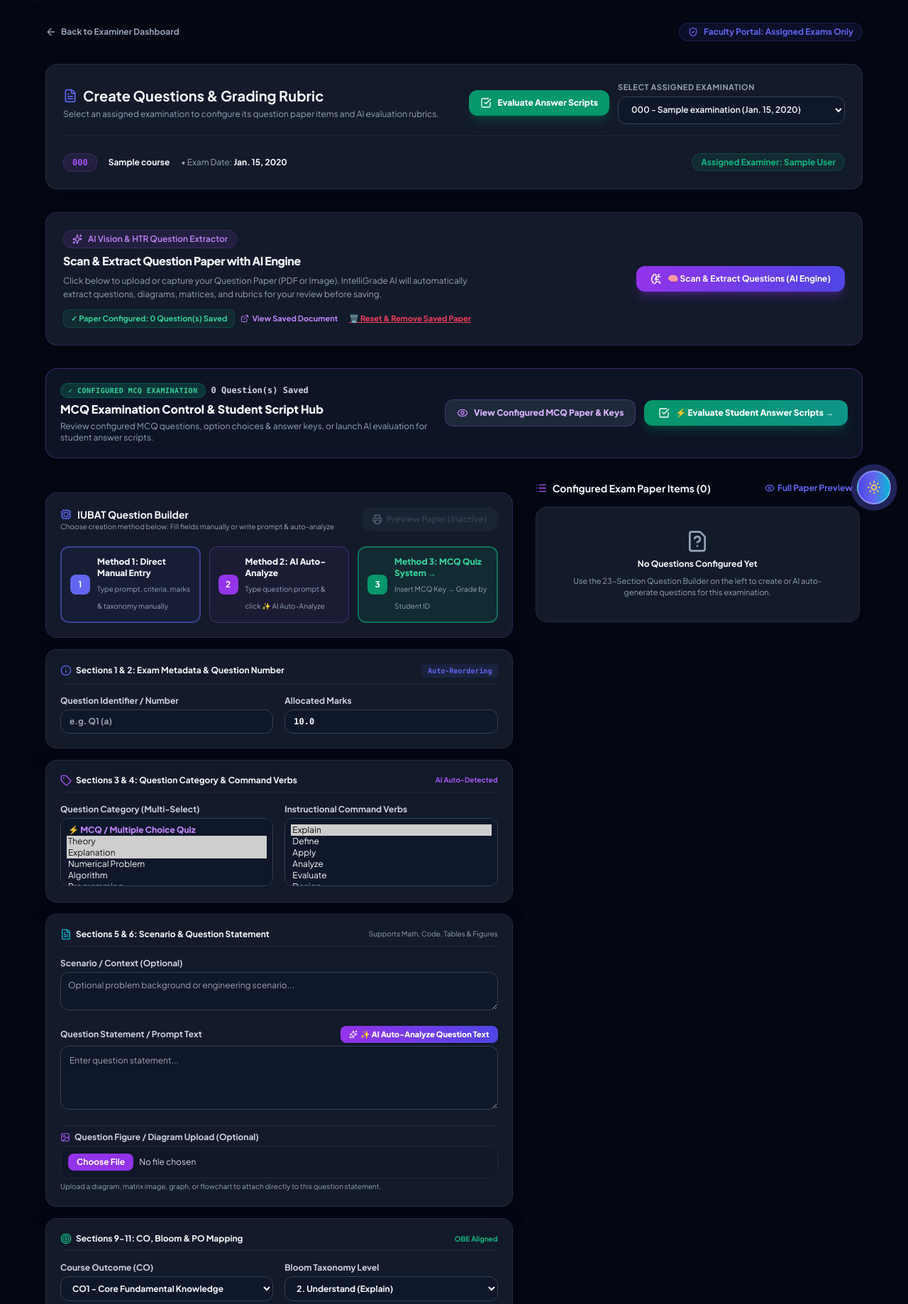
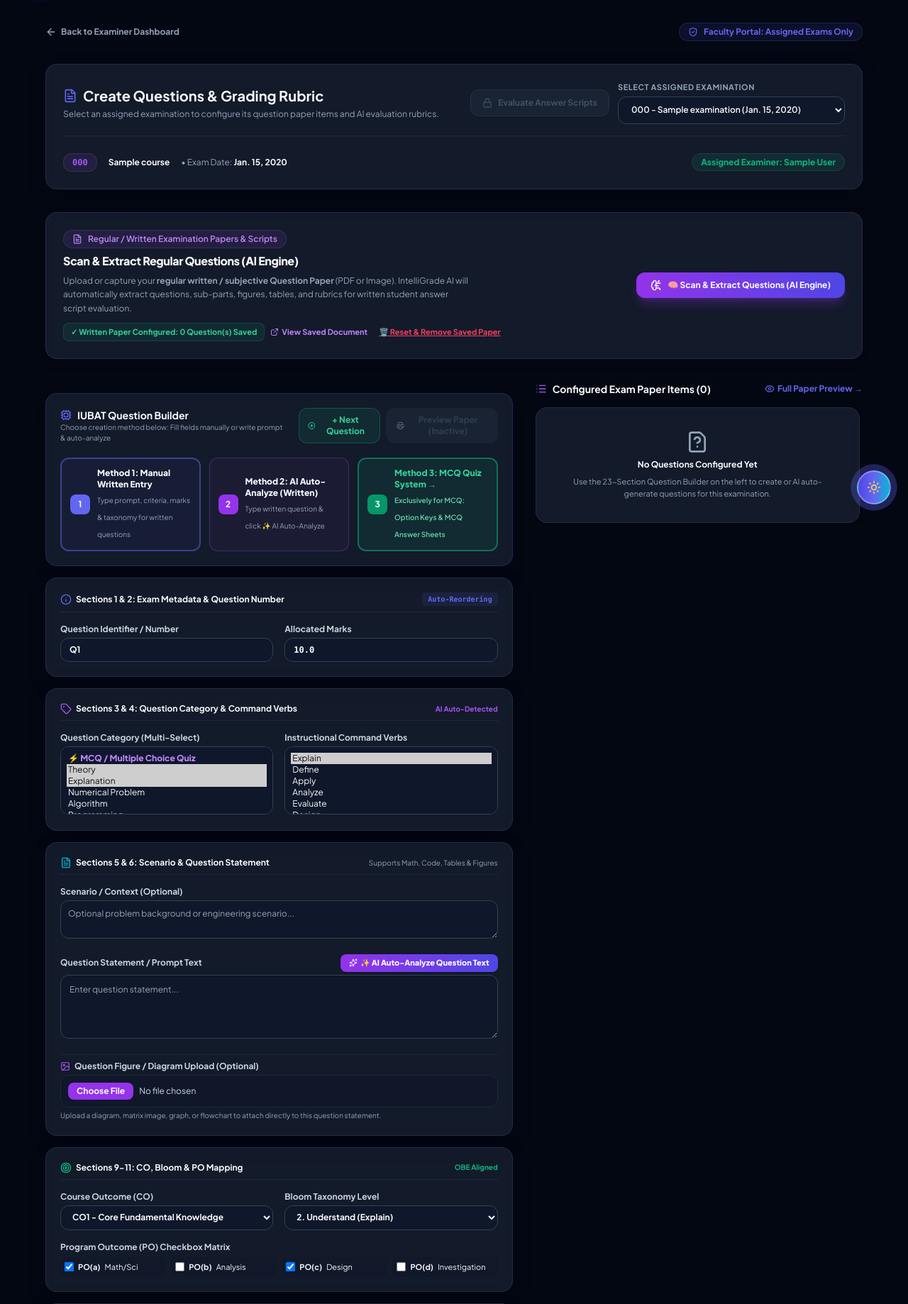
Before and after one commit to hijbullahx/IntelliGrade, a Django app: page /teacher/questions-rubric/ in a window 1280 px wide. Shown: the part 65-1903 px from the top of the page at 71% size. Run offline with Django 5.2, Linux system fonts and the light colour scheme; a user stored in the database is signed in; tables that the repository leaves empty hold one stand-in row (values such as "Sample post"); data that the repository does not hold is empty; some libraries are stand-ins or nearby versions.

Commit message:
feat: implement question and rubric management interface for faculty dashboard

```diff
--- a/mainproject/core/templates/core/question_rubric_manage.html
+++ b/mainproject/core/templates/core/question_rubric_manage.html
@@ -38,9 +38,15 @@
 
             <div class="flex items-center gap-3 w-full md:w-auto">
                 {% if selected_exam %}
-                <a href="{% url 'evaluate_answer_scripts_list' selected_exam.id %}" class="px-4 py-2.5 bg-emerald-600 hover:bg-emerald-500 text-white font-extrabold text-xs rounded-xl shadow-lg shadow-emerald-600/25 transition-all flex items-center gap-2 shrink-0">
-                    <i data-lucide="check-square" class="w-4 h-4"></i> Evaluate Answer Scripts
-                </a>
+                    {% if questions and questions.count > 0 %}
+                    <a href="{% url 'evaluate_answer_scripts_list' selected_exam.id %}" class="px-4 py-2.5 bg-emerald-600 hover:bg-emerald-500 text-white font-extrabold text-xs rounded-xl shadow-lg shadow-emerald-600/25 transition-all flex items-center gap-2 shrink-0">
+                        <i data-lucide="check-square" class="w-4 h-4"></i> Evaluate Answer Scripts
+                    </a>
+                    {% else %}
+                    <button type="button" disabled title="Upload, scan, and finalize the Question Paper & Rubrics before evaluating answer scripts." class="px-4 py-2.5 bg-slate-200 dark:bg-slate-800 text-slate-400 dark:text-slate-500 font-bold text-xs rounded-xl cursor-not-allowed opacity-60 flex items-center gap-2 shrink-0 border border-slate-300 dark:border-slate-700">
+                        <i data-lucide="lock" class="w-3.5 h-3.5"></i> Evaluate Answer Scripts
+                    </button>
+                    {% endif %}
                 {% endif %}
                 <!-- Assigned Exam Selector Dropdown -->
                 <div class="w-full md:w-80">
@@ -82,18 +88,18 @@
     </div>
     {% else %}
 
-    <!-- AI Question Paper Extraction Banner (Modal Trigger) -->
+    <!-- AI Question Paper Extraction Banner (For Regular / Written Examination Papers & Scripts) -->
     <div class="glass-card p-6 rounded-2xl border border-purple-500/20 shadow-lg space-y-4">
         <div class="flex flex-col md:flex-row md:items-center justify-between gap-4">
             <div class="space-y-1.5 flex-1">
                 <div class="inline-flex items-center gap-2 px-3 py-1 rounded-full bg-purple-500/10 text-purple-600 dark:text-purple-400 border border-purple-500/20 text-xs font-semibold">
-                    <i data-lucide="sparkles" class="w-3.5 h-3.5"></i> AI Vision & HTR Question Extractor
+                    <i data-lucide="file-text" class="w-3.5 h-3.5"></i> Regular / Written Examination Papers & Scripts
                 </div>
                 <h3 class="font-extrabold text-base theme-text-primary tracking-tight">
-                    Scan & Extract Question Paper with AI Engine
+                    Scan & Extract Regular Questions (AI Engine)
                 </h3>
                 <p class="theme-text-muted text-xs leading-relaxed max-w-xl">
-                    Click below to upload or capture your Question Paper (PDF or Image). IntelliGrade AI will automatically extract questions, diagrams, matrices, and rubrics for your review before saving.
+                    Upload or capture your <strong>regular written / subjective Question Paper</strong> (PDF or Image). IntelliGrade AI will automatically extract questions, sub-parts, figures, tables, and rubrics for written student answer script evaluation.
                 </p>
 
                 <div id="qpStatusBadge" class="pt-1">
@@ -102,7 +108,7 @@
                         {% csrf_token %}
                         <input type="hidden" name="examination_id" value="{{ selected_exam.id }}">
                         <span class="px-2.5 py-1 rounded-lg bg-emerald-500/10 text-emerald-600 dark:text-emerald-400 font-bold text-[11px] border border-emerald-500/20">
-                            ✓ Paper Configured: {{ questions.count }} Question(s) Saved
+                            ✓ Written Paper Configured: {{ questions.count }} Question(s) Saved
                         </span>
                         {% if selected_exam.question_paper_file %}
                         <a href="{{ selected_exam.question_paper_file.url }}" target="_blank" class="text-[11px] text-purple-600 dark:text-purple-400 font-bold hover:underline inline-flex items-center gap-1">
@@ -114,21 +120,21 @@
                         </button>
                     </form>
                     {% else %}
-                    <span class="text-[11px] theme-text-muted italic">No Question Paper document uploaded or configured yet for this examination.</span>
+                    <span class="text-[11px] theme-text-muted italic">No regular Question Paper document uploaded or configured yet for this examination.</span>
                     {% endif %}
                 </div>
             </div>
 
             <div class="flex items-center gap-3 shrink-0">
                 <button type="button" onclick="scanAcademicPaper()" id="scanAcademicBtn" class="px-6 py-3 bg-gradient-to-r from-purple-600 to-indigo-600 hover:from-purple-500 hover:to-indigo-500 text-white font-extrabold text-xs rounded-xl shadow-lg shadow-purple-600/30 transition-all flex items-center gap-2.5 cursor-pointer">
-                    <i data-lucide="brain-circuit" class="w-4 h-4"></i> 🧠 Scan & Extract Question Paper (AI Engine)
+                    <i data-lucide="brain-circuit" class="w-4 h-4"></i> 🧠 Scan & Extract Questions (AI Engine)
                 </button>
             </div>
         </div>
     </div>
 
-    <!-- Dedicated MCQ Examination Control Hub (Shows when examination is selected) -->
-    {% if selected_exam %}
+    <!-- Dedicated MCQ Examination Control Hub (Shows when examination has configured questions) -->
+    {% if selected_exam and questions and questions.count > 0 %}
     <div class="glass-card p-5 rounded-2xl border border-purple-500/30 bg-slate-900/90 shadow-xl space-y-4">
         <div class="flex flex-col md:flex-row md:items-center justify-between gap-4">
             <div class="space-y-1">
@@ -245,6 +251,9 @@
                             <p class="text-[10px] theme-text-muted">Choose creation method below: Fill fields manually or write prompt & auto-analyze</p>
                         </div>
                         <div class="flex items-center gap-2">
+                            <button type="button" onclick="startNewQuestion()" class="px-3 py-2 bg-emerald-500/10 hover:bg-emerald-500/20 text-emerald-600 dark:text-emerald-400 border border-emerald-500/30 rounded-xl text-xs font-bold transition-all flex items-center gap-1.5 cursor-pointer shadow-sm" title="Clear form & start creating the next question">
+                                <i data-lucide="plus-circle" class="w-3.5 h-3.5"></i> + Next Question
+                            </button>
                             {% if questions %}
                             <button type="button" onclick="openIUBATPreviewModal()" class="px-3.5 py-2 bg-gradient-to-r from-cyan-600 to-blue-600 hover:from-cyan-500 hover:to-blue-500 text-white rounded-xl text-xs font-extrabold shadow-md transition-all flex items-center gap-1.5 cursor-pointer">
                                 <i data-lucide="printer" class="w-3.5 h-3.5 text-white"></i> Preview Paper
@@ -262,22 +271,22 @@
                         <div class="p-3 rounded-xl border-2 border-brand-500/50 bg-brand-500/5 flex items-center gap-2.5">
                             <span class="w-7 h-7 rounded-lg bg-brand-500 text-white flex items-center justify-center text-xs font-bold shrink-0">1</span>
                             <div>
-                                <span class="font-extrabold text-xs theme-text-primary block">Method 1: Direct Manual Entry</span>
-                                <span class="text-[10px] theme-text-muted">Type prompt, criteria, marks & taxonomy manually</span>
+                                <span class="font-extrabold text-xs theme-text-primary block">Method 1: Manual Written Entry</span>
+                                <span class="text-[10px] theme-text-muted">Type prompt, criteria, marks & taxonomy for written questions</span>
                             </div>
                         </div>
                         <div class="p-3 rounded-xl border border-purple-500/30 bg-purple-500/5 flex items-center gap-2.5">
                             <span class="w-7 h-7 rounded-lg bg-purple-600 text-white flex items-center justify-center text-xs font-bold shrink-0">2</span>
                             <div>
-                                <span class="font-extrabold text-xs theme-text-primary block">Method 2: AI Auto-Analyze</span>
-                                <span class="text-[10px] theme-text-muted">Type question prompt & click ✨ AI Auto-Analyze</span>
+                                <span class="font-extrabold text-xs theme-text-primary block">Method 2: AI Auto-Analyze (Written)</span>
+                                <span class="text-[10px] theme-text-muted">Type written question & click ✨ AI Auto-Analyze</span>
                             </div>
                         </div>
-                        <button type="button" onclick="openMcqModal()" class="p-3 rounded-xl border-2 border-emerald-500/50 bg-emerald-500/10 hover:bg-emerald-500/20 transition-all flex items-center gap-2.5 cursor-pointer text-left w-full">
-                            <span class="w-7 h-7 rounded-lg bg-emerald-600 text-white flex items-center justify-center text-xs font-bold shrink-0">3</span>
+                        <button type="button" onclick="openMcqModal()" class="p-3 rounded-xl border-2 border-emerald-500/50 bg-emerald-500/10 hover:bg-emerald-500/20 transition-all flex items-center gap-2.5 cursor-pointer text-left w-full shadow-sm group">
+                            <span class="w-7 h-7 rounded-lg bg-emerald-600 text-white flex items-center justify-center text-xs font-bold shrink-0 group-hover:scale-105 transition-transform">3</span>
                             <div>
                                 <span class="font-extrabold text-xs text-emerald-600 dark:text-emerald-400 block flex items-center gap-1">Method 3: MCQ Quiz System &rarr;</span>
-                                <span class="text-[10px] theme-text-muted">Insert MCQ Key &rarr; Grade by Student ID</span>
+                                <span class="text-[10px] text-emerald-600/90 dark:text-emerald-300/90 font-semibold">Exclusively for MCQ: Option Keys & MCQ Answer Sheets</span>
                             </div>
                         </button>
                     </div>
@@ -295,7 +304,7 @@
                     <div class="grid grid-cols-2 gap-4">
                         <div>
                             <label class="block text-xs font-bold theme-text-secondary mb-1">Question Identifier / Number</label>
-                            <input type="text" name="question_number" id="qNumber" placeholder="e.g. Q1 (a)" required class="w-full bg-slate-100 dark:bg-slate-900 border border-slate-300 dark:border-slate-700 rounded-xl px-3 py-2 text-xs theme-text-primary font-bold focus:ring-2 focus:ring-brand-500 outline-none">
+                            <input type="text" name="question_number" id="qNumber" value="Q{{ questions|length|add:1 }}" placeholder="e.g. Q1 (a)" required class="w-full bg-slate-100 dark:bg-slate-900 border border-slate-300 dark:border-slate-700 rounded-xl px-3 py-2 text-xs theme-text-primary font-bold focus:ring-2 focus:ring-brand-500 outline-none">
                         </div>
                         <div>
                             <label class="block text-xs font-bold theme-text-secondary mb-1">Allocated Marks</label>
@@ -512,10 +521,21 @@
                         <textarea name="teacher_notes" id="qNotes" rows="2" placeholder="Private internal grading notes..." class="w-full bg-slate-100 dark:bg-slate-900 border border-slate-300 dark:border-slate-700 rounded-xl p-2.5 text-xs theme-text-primary focus:ring-2 focus:ring-purple-500 outline-none"></textarea>
                     </div>
 
-                    <div class="pt-2 border-t border-slate-200 dark:border-slate-800">
-                        <button type="submit" class="w-full py-3 bg-brand-600 hover:bg-brand-500 text-white font-extrabold text-xs rounded-xl shadow-lg shadow-brand-600/25 transition-all flex items-center justify-center gap-2 cursor-pointer">
-                            <i data-lucide="check-circle-2" class="w-4 h-4"></i> Save Question & Rubric to Database
-                        </button>
+                    <div class="pt-3 border-t border-slate-200 dark:border-slate-800 space-y-2.5">
+                        <div class="grid grid-cols-1 sm:grid-cols-2 gap-2.5">
+                            <button type="submit" name="action_type" value="save_and_next" class="w-full py-3 bg-gradient-to-r from-emerald-600 to-teal-600 hover:from-emerald-500 hover:to-teal-500 text-white font-extrabold text-xs rounded-xl shadow-lg shadow-emerald-600/25 transition-all flex items-center justify-center gap-2 cursor-pointer">
+                                <i data-lucide="plus-circle" class="w-4 h-4"></i> Save & Add Next Question
+                            </button>
+                            <button type="submit" name="action_type" value="save_only" class="w-full py-3 bg-brand-600 hover:bg-brand-500 text-white font-extrabold text-xs rounded-xl shadow-lg shadow-brand-600/25 transition-all flex items-center justify-center gap-2 cursor-pointer">
+                                <i data-lucide="check-circle-2" class="w-4 h-4"></i> Save Question & Rubric
+                            </button>
+                        </div>
+                        <div class="flex items-center justify-between text-xs pt-1">
+                            <button type="button" onclick="startNewQuestion()" class="text-xs font-bold text-slate-500 hover:text-brand-500 flex items-center gap-1.5 transition-colors cursor-pointer">
+                                <i data-lucide="rotate-ccw" class="w-3.5 h-3.5"></i> Clear Form / Create New Question (+)
+                            </button>
+                            <span class="text-[11px] theme-text-muted">Item <strong class="text-brand-500">Q{{ questions|length|add:1 }}</strong> of examination paper</span>
+                        </div>
                     </div>
                 </div>
             </form>
@@ -1609,6 +1629,29 @@ function editQuestion(num, marks, prompt, criteria, ideal) {
     document.getElementById('qIdealAnswer').value = ideal;
     window.scrollTo({ top: 0, behavior: 'smooth' });
 }
+
+function startNewQuestion() {
+    const existingCount = {{ questions|length }};
+    const nextQNum = `Q${existingCount + 1}`;
+
+    const qNumEl = document.getElementById('qNumber');
+    if (qNumEl) qNumEl.value = nextQNum;
+
+    const qMarksEl = document.getElementById('qMarks');
+    if (qMarksEl) qMarksEl.value = "10.0";
+
+    const fieldsToClear = ['qPrompt', 'qCriteria', 'qIdealAnswer', 'qKeywords', 'qMistakes', 'qNotes', 'qScenario', 'qExpectedAnswer', 'qAlternativeAnswers'];
+    fieldsToClear.forEach(fId => {
+        const el = document.getElementById(fId);
+        if (el) el.value = '';
+    });
+
+    const promptEl = document.getElementById('qPrompt');
+    if (promptEl) {
+        promptEl.focus();
+        promptEl.scrollIntoView({ behavior: 'smooth', block: 'center' });
+    }
+}
 </script>
 
 <!-- Interactive Scanning Progress & Execution Log Modal -->
@@ -1625,8 +1668,8 @@ function editQuestion(num, marks, prompt, criteria, ideal) {
                 </div>
                 <div class="h-4 w-px bg-slate-800 mx-1"></div>
                 <div class="flex items-center gap-2">
-                    <i data-lucide="sparkles" class="w-4 h-4 text-purple-400"></i>
-                    <span class="font-mono text-xs font-bold text-white tracking-wide">INTELLIGRADE QUESTION PAPER SCANNER & VISION ENGINE</span>
+                    <i data-lucide="file-text" class="w-4 h-4 text-purple-400"></i>
+                    <span class="font-mono text-xs font-bold text-white tracking-wide">WRITTEN / REGULAR QUESTION PAPER SCANNER & VISION ENGINE</span>
                 </div>
             </div>
             <div class="flex items-center gap-2">
```
Also changed, not shown: mainproject/core/templates/core/dashboard_teacher.html (+2 -15 lines).
